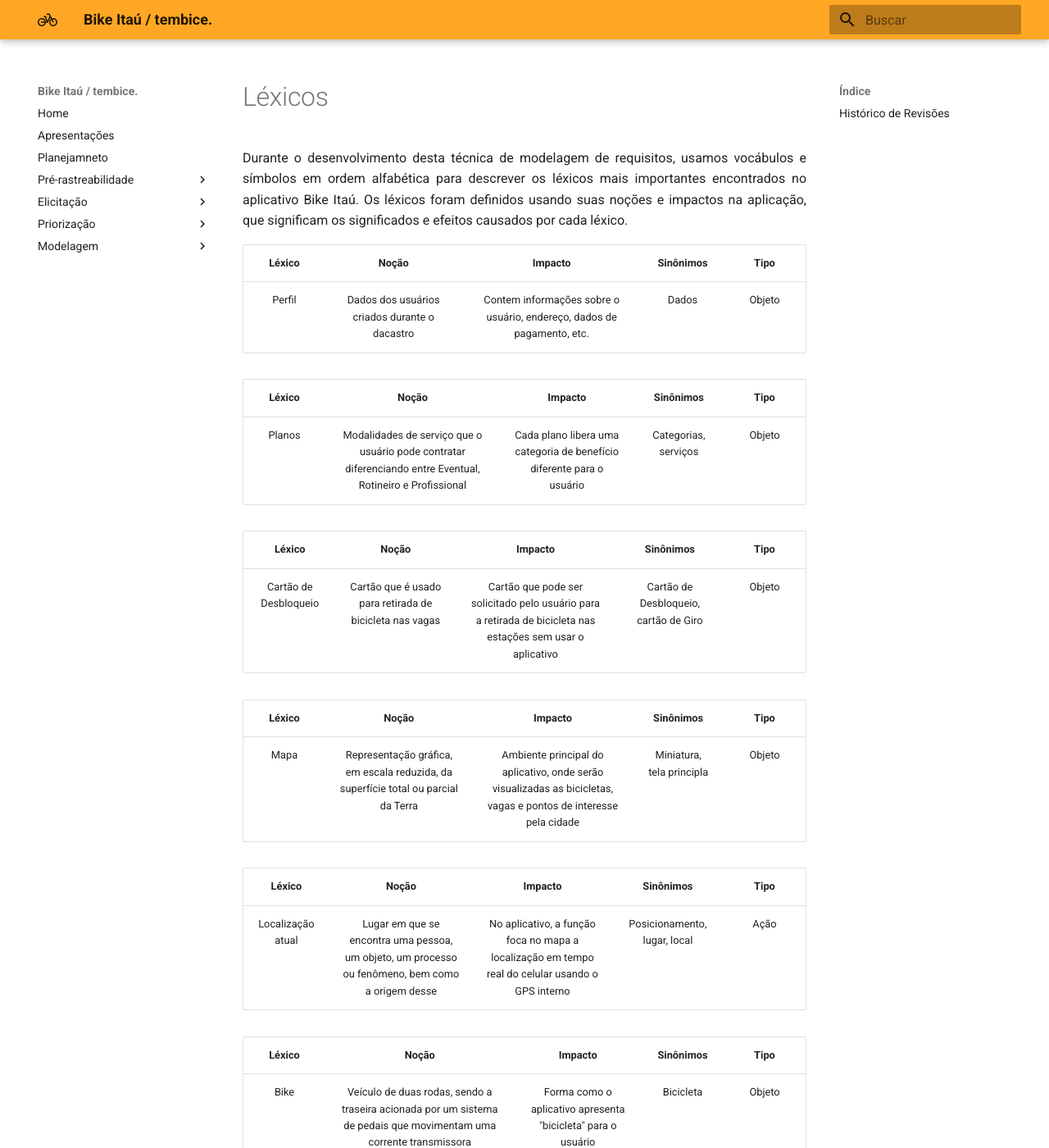
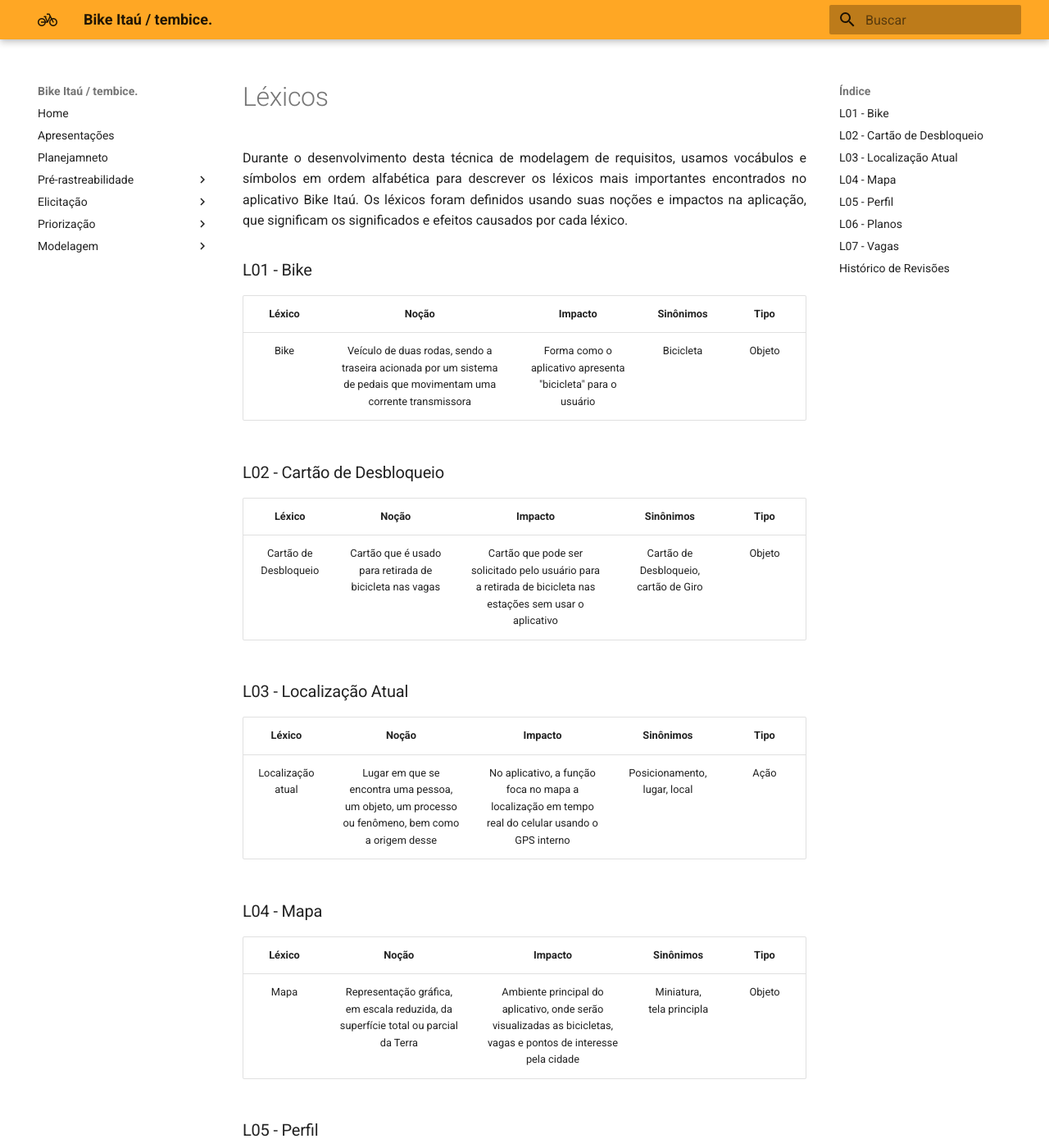
Before and after one commit to Requisitos-de-Software/2020.2-BikeItau, an MkDocs documentation site: the page built from docs/modelagem/lexicos.md, in a window 1280 px wide and 1400 px high. Shown: the whole window at 82% size. Built offline with MkDocs 1.6.1 and Material for MkDocs 9.7.7, drawn with Linux system fonts in a browser that asks for light colours; some of the changed text lies outside the part shown.

Commit message:
Updated lexicos.md
Ordem alfabética  e título dos léxicos

```diff
--- a/docs/modelagem/lexicos.md
+++ b/docs/modelagem/lexicos.md
@@ -1,30 +1,44 @@
 # Léxicos
 
 <p align = "justify"> Durante o desenvolvimento desta técnica de modelagem de requisitos, usamos vocábulos e símbolos em ordem alfabética para descrever os léxicos mais importantes encontrados no aplicativo Bike Itaú. Os léxicos foram definidos usando suas noções e impactos na aplicação, que significam os significados e efeitos causados por cada léxico.</p>
+
+### L01 - Bike
+
+| Léxico | Noção | Impacto | Sinônimos | Tipo |
+| :---: | :---: | :---: | :---: | :---: |
+| Bike | Veículo de duas rodas, sendo a traseira acionada por um sistema de pedais que movimentam uma corrente transmissora | Forma como o aplicativo apresenta "bicicleta" para o usuário | Bicicleta | Objeto |
+
+### L02 - Cartão de Desbloqueio
+
+| Léxico | Noção | Impacto | Sinônimos | Tipo |
+| :---: | :---: | :---: | :---: | :---: |
+| Cartão de Desbloqueio | Cartão que é usado para retirada de bicicleta nas vagas | Cartão que pode ser solicitado pelo usuário para a retirada de bicicleta nas estações sem usar o aplicativo | Cartão de Desbloqueio, cartão de Giro | Objeto |
+
+### L03 - Localização Atual
+
+| Léxico | Noção | Impacto | Sinônimos | Tipo |
+| :---: | :---: | :---: | :---: | :---: |
+| Localização atual | Lugar em que se encontra uma pessoa, um objeto, um processo ou fenômeno, bem como a origem desse | No aplicativo, a função foca no mapa a localização em tempo real do celular usando o GPS interno | Posicionamento, lugar, local | Ação |
+
+### L04 - Mapa
+
+| Léxico | Noção | Impacto | Sinônimos | Tipo |
+| :---: | :---: | :---: | :---: | :---: |
+| Mapa | Representação gráfica, em escala reduzida, da superfície total ou parcial da Terra | Ambiente principal do aplicativo, onde serão visualizadas as bicicletas, vagas e pontos de interesse pela cidade | Miniatura, tela principla | Objeto |
+
+### L05 - Perfil
 
 | Léxico | Noção | Impacto | Sinônimos | Tipo |
 | :---: | :---: | :---: | :---: | :---: |
 | Perfil | Dados dos usuários criados durante o dacastro | Contem informações sobre o usuário, endereço, dados de pagamento, etc. | Dados | Objeto |
 
+### L06 - Planos
+
 | Léxico | Noção | Impacto | Sinônimos | Tipo |
 | :---: | :---: | :---: | :---: | :---: |
 | Planos |  Modalidades de serviço que o usuário pode contratar diferenciando entre Eventual, Rotineiro e Profissional | Cada plano libera uma categoria de benefício diferente para o usuário | Categorias, serviços | Objeto |
 
-| Léxico | Noção | Impacto | Sinônimos | Tipo |
-| :---: | :---: | :---: | :---: | :---: |
-| Cartão de Desbloqueio | Cartão que é usado para retirada de bicicleta nas vagas | Cartão que pode ser solicitado pelo usuário para a retirada de bicicleta nas estações sem usar o aplicativo | Cartão de Desbloqueio, cartão de Giro | Objeto |
-
-| Léxico | Noção | Impacto | Sinônimos | Tipo |
-| :---: | :---: | :---: | :---: | :---: |
-| Mapa | Representação gráfica, em escala reduzida, da superfície total ou parcial da Terra | Ambiente principal do aplicativo, onde serão visualizadas as bicicletas, vagas e pontos de interesse pela cidade | Miniatura, tela principla | Objeto |
-
-| Léxico | Noção | Impacto | Sinônimos | Tipo |
-| :---: | :---: | :---: | :---: | :---: |
-| Localização atual | Lugar em que se encontra uma pessoa, um objeto, um processo ou fenômeno, bem como a origem desse | No aplicativo, a função foca no mapa a localização em tempo real do celular usando o GPS interno | Posicionamento, lugar, local | Ação |
-
-| Léxico | Noção | Impacto | Sinônimos | Tipo |
-| :---: | :---: | :---: | :---: | :---: |
-| Bike | Veículo de duas rodas, sendo a traseira acionada por um sistema de pedais que movimentam uma corrente transmissora | Forma como o aplicativo apresenta "bicicleta" para o usuário | Bicicleta | Objeto |
+### L07 - Vagas
 
 | Léxico | Noção | Impacto | Sinônimos | Tipo |
 | :---: | :---: | :---: | :---: | :---: |
```
